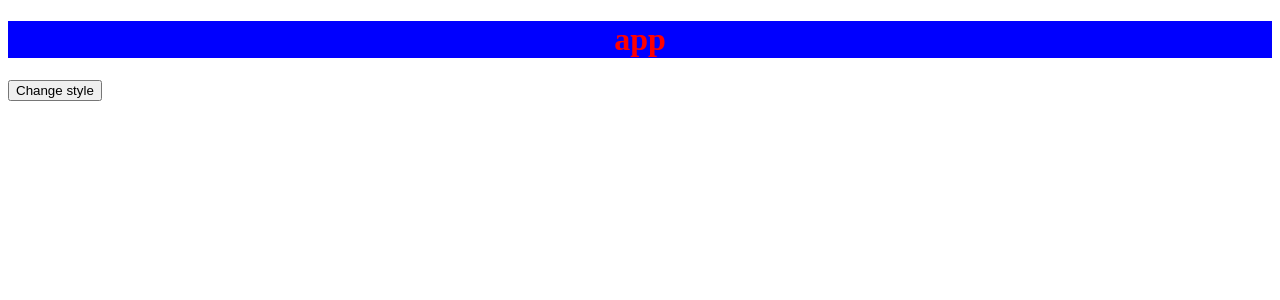
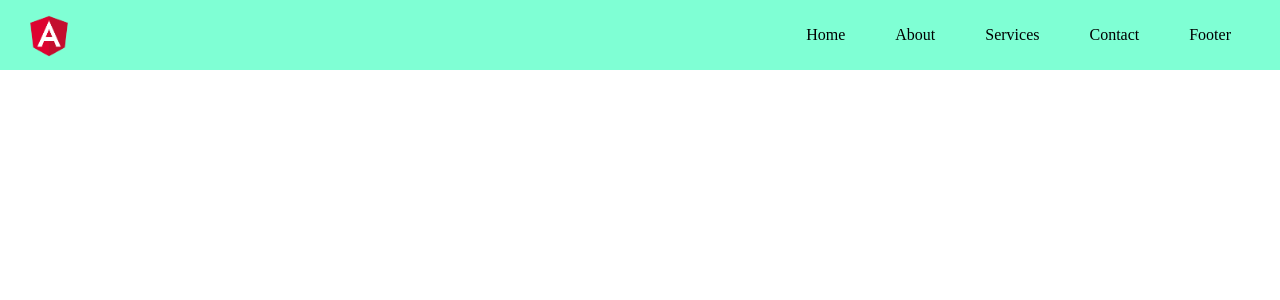
Before and after one commit to akashTedulab/Angular, an Angular app in the folder app/: page / in a window 1280 px wide. Shown: the top 300 px of the page. Built offline with nearby package versions, Linux system fonts and the light colour scheme.

Commit message:
Making-Header-Component

```diff
--- a/app/src/app/app.component.html
+++ b/app/src/app/app.component.html
@@ -1,2 +1 @@
-<h1 [style.color]="color" [style.backgroundColor]="bgColor" [style.textAlign]="center">{{title}}</h1>
-<button (click)="myFun()">Change style</button>
+<app-header></app-header>
--- a/app/src/app/app.component.ts
+++ b/app/src/app/app.component.ts
@@ -6,12 +6,5 @@ import { Component } from '@angular/core';
   styleUrls: ['./app.component.css']
 })
 export class AppComponent {
-  title = 'app';
-  color = 'red';
-  bgColor = 'blue';
-  center = 'center'
-  myFun(){
-    this.color = 'blue';
-    this.bgColor = 'red'
-  }
+  title = 'Angular Tutorials';
 }
--- a/app/src/app/app.module.ts
+++ b/app/src/app/app.module.ts
@@ -3,10 +3,12 @@ import { BrowserModule } from '@angular/platform-browser';
 
 import { AppRoutingModule } from './app-routing.module';
 import { AppComponent } from './app.component';
+import { HeaderComponent } from './header/header.component';
 
 @NgModule({
   declarations: [
-    AppComponent
+    AppComponent,
+    HeaderComponent
   ],
   imports: [
     BrowserModule,
--- /dev/null
+++ b/app/src/app/header/header.component.css
@@ -0,0 +1,27 @@
+nav {
+    display: flex;
+    justify-content: space-between;
+    align-items: center;
+    padding: 1rem 1.5rem;
+    background-color: aquamarine;
+    height: 70px;
+}
+
+nav img {
+    width: 50px;
+}
+
+nav ul {
+    display: flex;
+}
+
+nav ul li {
+    padding: 20px;
+    margin: 0 5px;
+    list-style: none;
+}
+
+nav ul li a {
+    text-decoration: none;
+    color: #000;
+}
--- /dev/null
+++ b/app/src/app/header/header.component.html
@@ -0,0 +1,10 @@
+<nav>
+    <img src="/assets/angular.png" alt="logo">
+    <ul>
+        <li><a href="#">Home</a></li>
+        <li><a href="#">About</a></li>
+        <li><a href="#">Services</a></li>
+        <li><a href="#">Contact</a></li>
+        <li><a href="#">Footer</a></li>
+    </ul>
+</nav>
--- a/app/src/styles.css
+++ b/app/src/styles.css
@@ -1 +1,6 @@
 /* You can add global styles to this file, and also import other style files */
+* {
+    margin: 0;
+    padding: 0;
+    box-sizing: border-box;
+}
```
Also changed, not shown: app/src/app/header/header.component.ts (added, +10 -0 lines), app/src/assets/angular.png (added), 1 other file (tests, documents, lock files or other folders).
